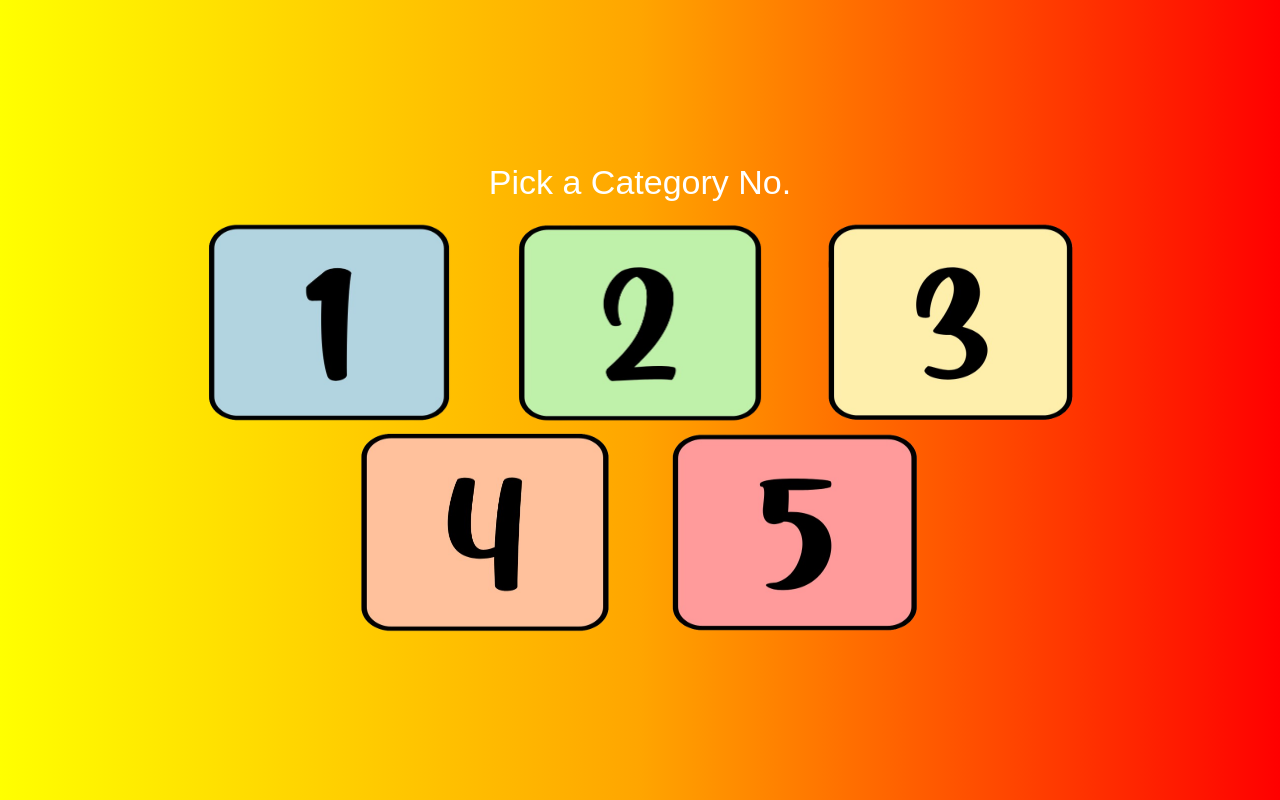
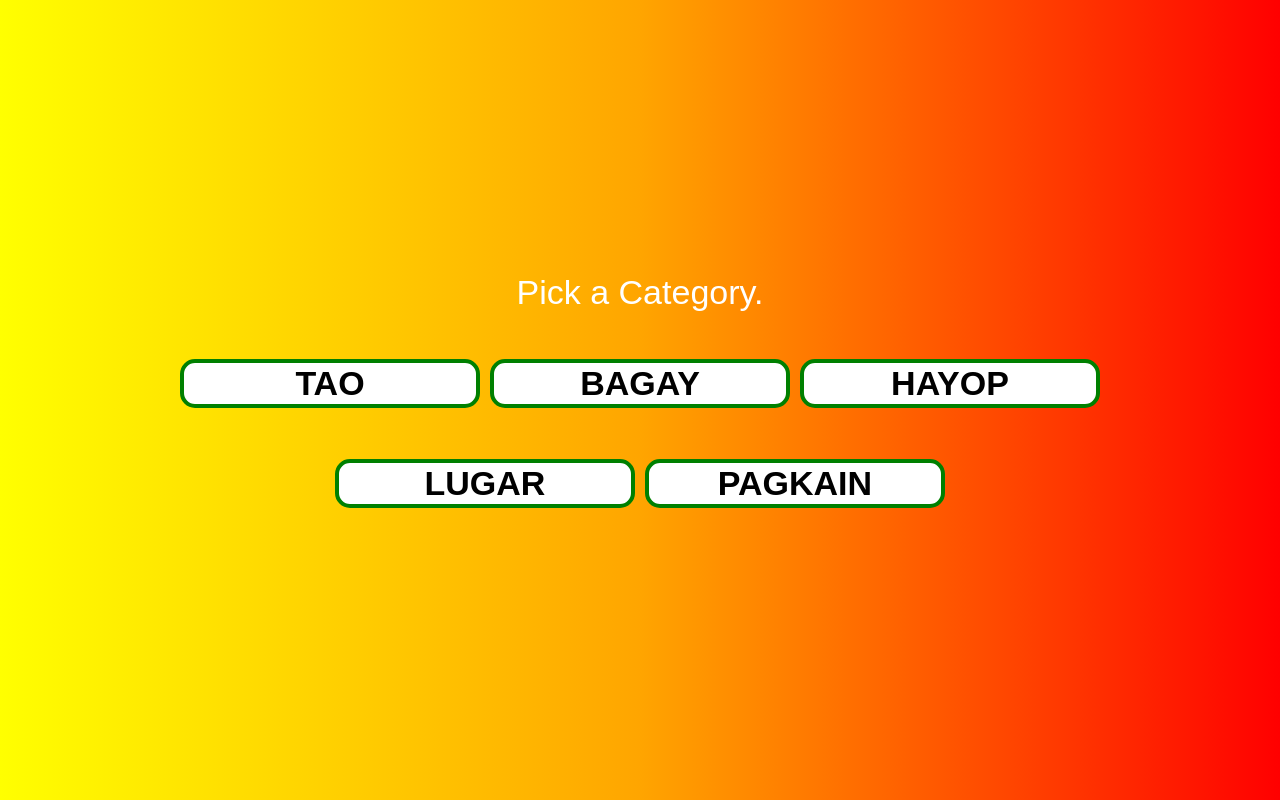
Before and after one commit to raldish/PaGames, a website: page category.html in a window 1280 px wide. Drawn offline with Linux system fonts and the light colour scheme.

Commit message:
New Update

```diff
--- a/category.html
+++ b/category.html
@@ -25,6 +25,13 @@
           font-family: Arial, Helvetica, sans-serif;
         }
 
+        h4{
+          border: solid green 4px;
+          border-radius: 15px;
+          background-color: white;
+          font-weight: bold;
+        }
+
         .flip-box-container {
           display: flex;
           flex-wrap: wrap;
@@ -34,10 +41,10 @@
         .flip-box {
           background-color: transparent;
           width: 300px;
-          height: 200px;
+          height: 90px;
           /* border: 1px solid #f1f1f1; */
           perspective: 1000px;
-          margin: 5px;
+          margin:5px;
         }
 
         .flip-box-inner {
@@ -162,11 +169,12 @@
     <div class="container">
       <div class="d-flex justify-content-center align-items-center" style="height: 100vh;">
         <div class="text-center">
-          <h5 class="mb-3 text-white large-text">Pick a Category No.</h5>
+          <h5 class="mb-3 text-white large-text">Pick a Category.</h5>
           <div class="flip-box-container">
             <a href="category1.html">
               <div class="flip-box">
-                    <img src="img/1.png" alt="Paris" style="width:250px;height:200px">
+                <br>
+                <h4 class="mb-3 text-black large-text">TAO</h4>
               </div>
             </a>
             <script>
@@ -193,7 +201,8 @@
             </script>
             <a href="category2.html">
               <div class="flip-box">
-                    <img src="img/2.png" alt="Paris" style="width:250px;height:200px">
+                <br>
+                <h4 class="mb-3 text-black large-text">BAGAY</h4>
               </div>
             </a>
             <script>
@@ -220,7 +229,8 @@
             </script>
             <a href="category3.html">
               <div class="flip-box">
-                    <img src="img/3.png" alt="Paris" style="width:250px;height:200px">
+                <br>
+                <h4 class="mb-3 text-black large-text">HAYOP</h4>
               </div>
             </a>
             <script>
@@ -247,7 +257,8 @@
             </script>
             <a href="category4.html">
               <div class="flip-box">
-                    <img src="img/4.png" alt="Paris" style="width:250px;height:200px">
+                <br>
+                <h4 class="mb-3 text-black large-text">LUGAR</h4>
               </div>
             </a>
             <script>
@@ -274,7 +285,8 @@
             </script>
             <a href="category5.html">
               <div class="flip-box">
-                    <img src="img/5.png" alt="Paris" style="width:250px;height:200px">
+                <br>
+                <h4 class="mb-3 text-black large-text">PAGKAIN</h4>
               </div>
             </a>
             <script>
```
Also changed, not shown: index.html (+3 -3 lines), img/1.png (deleted), img/2.png (deleted), img/3.png (deleted), img/4.png (deleted), img/5.png (deleted), img/refrences.png (deleted).
